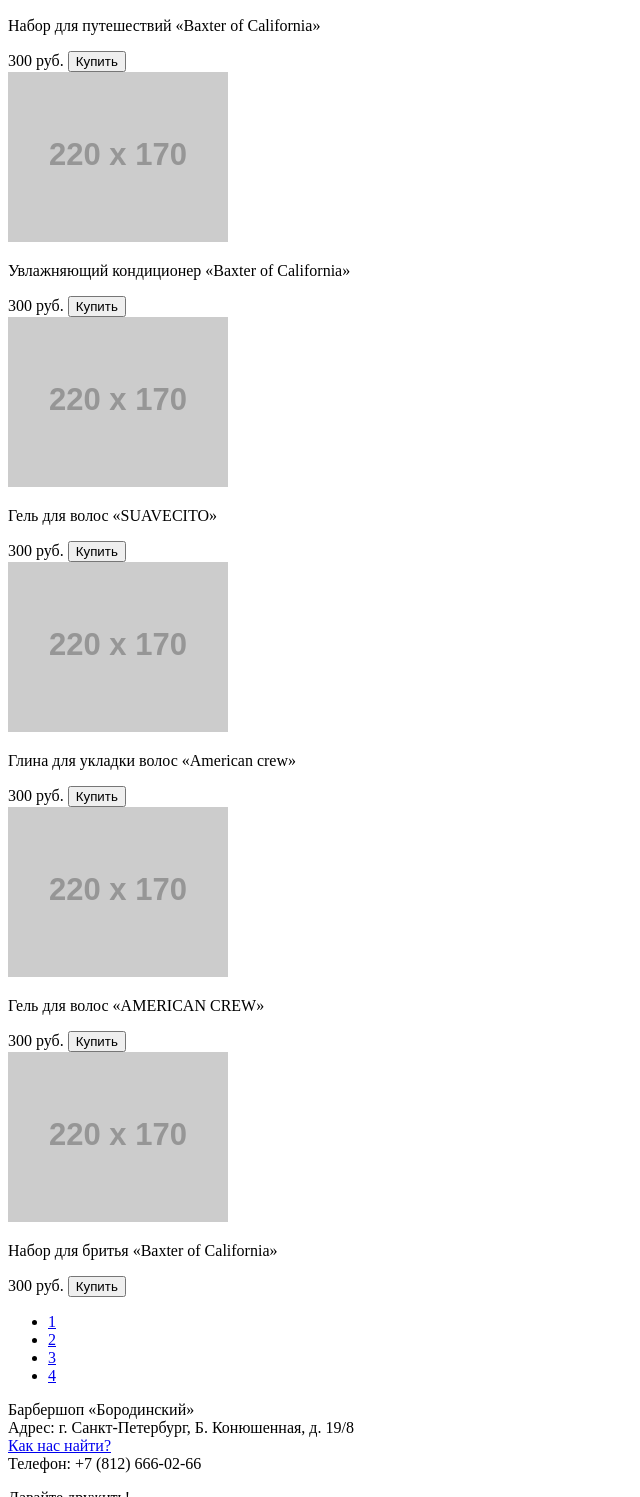
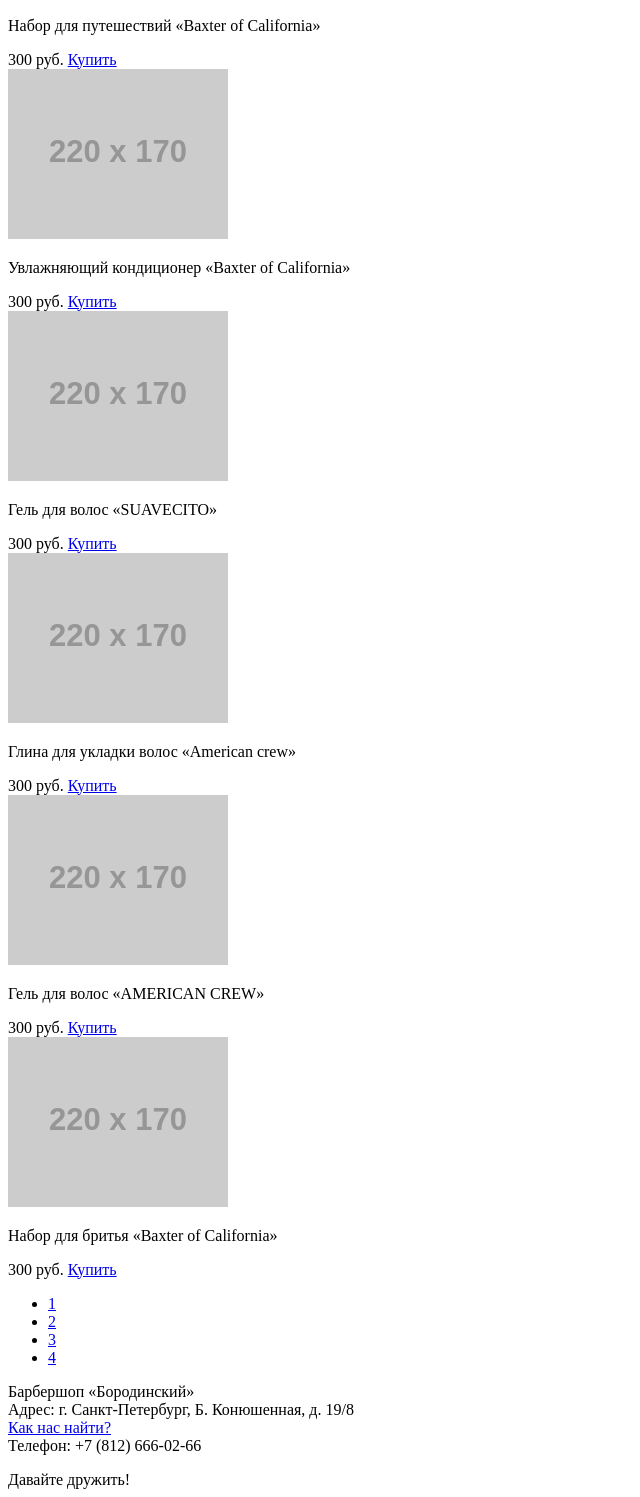
Before and after one commit to ssssank/50017-barbershop, a plain HTML site: page catalog.html in a window 1280 px wide. Shown: the part 724-2221 px from the top of the page, without its empty margins (0-640 px from the left). Drawn offline with Linux system fonts and the light colour scheme; placeholder pictures from the web are drawn by us.

Commit message:
Исправил ошибки после проверки наставником

```diff
--- a/catalog.html
+++ b/catalog.html
@@ -36,7 +36,7 @@
         <ul class="breadcrumbs">
           <li><a href="#">Главная</a></li>
           <li><a href="#">Магазин</a></li>
-          <li><a href="#" class="active">Средства для ухода</a></li>
+          <li><a class="active">Средства для ухода</a></li>
         </ul>
       </div>
 
@@ -67,7 +67,7 @@
             <input type="radio" name="goods" id="goods-item-3" value="accessory">
             <label for="goods-item-3">Аксессуары</label>
           </div>
-          <button class="btn">Показать</button>
+          <button class="btn" type="submit">Показать</button>
         </form>
 
         <!-- MAIN CATALOG -->
@@ -76,37 +76,37 @@
             <img src="http://placehold.it/220x170" width="220" height="170" alt="">
             <p>Набор для путешествий «Baxter of California»</p>
             <span>300 руб.</span>
-            <button class="btn">Купить</button>
+            <a href="#" class="btn">Купить</a>
           </div>
           <div class="catalog-item">
             <img src="http://placehold.it/220x170" width="220" height="170" alt="">
             <p>Увлажняющий кондиционер «Baxter of California»</p>
             <span>300 руб.</span>
-            <button class="btn">Купить</button>
+            <a href="#" class="btn">Купить</a>
           </div>
           <div class="catalog-item">
             <img src="http://placehold.it/220x170" width="220" height="170" alt="">
             <p>Гель для волос «SUAVECITO»</p>
             <span>300 руб.</span>
-            <button class="btn">Купить</button>
+            <a href="#" class="btn">Купить</a>
           </div>
           <div class="catalog-item">
             <img src="http://placehold.it/220x170" width="220" height="170" alt="">
             <p>Глина для укладки волос «American crew»</p>
             <span>300 руб.</span>
-            <button class="btn">Купить</button>
+            <a href="#" class="btn">Купить</a>
           </div>
           <div class="catalog-item">
             <img src="http://placehold.it/220x170" width="220" height="170" alt="">
             <p>Гель для волос «AMERICAN CREW»</p>
             <span>300 руб.</span>
-            <button class="btn">Купить</button>
+            <a href="#" class="btn">Купить</a>
           </div>
           <div class="catalog-item">
             <img src="http://placehold.it/220x170" width="220" height="170" alt="">
             <p>Набор для бритья «Baxter of California»</p>
             <span>300 руб.</span>
-            <button class="btn">Купить</button>
+            <a href="#" class="btn">Купить</a>
           </div>
         </section>
 
```
